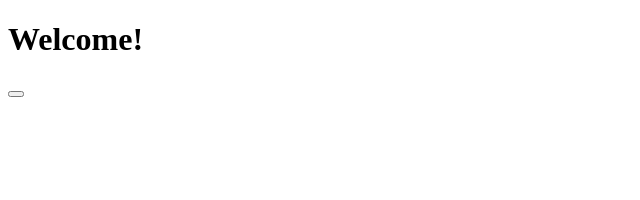
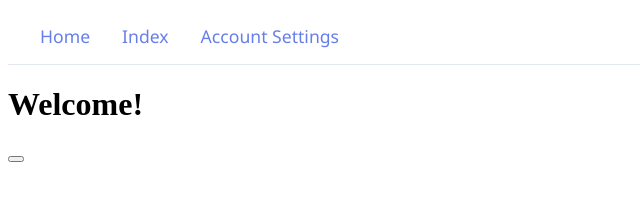
Before and after one commit to GravitiMusic/edc-phl-cs-375-project, a website: page app/public/pages/index.html in a window 1280 px wide. Shown: the whole page, without its empty margins (0-640 px from the left). Drawn offline with nearby package versions, Linux system fonts and the light colour scheme; files whose address does not match are found by name.

Commit message:
Create navbar, update account register

```diff
--- a/app/public/css/home.css
+++ b/app/public/css/home.css
@@ -10,10 +10,8 @@ body {
   font-family: 'Segoe UI', Tahoma, Geneva, Verdana, sans-serif;
   background: linear-gradient(135deg, #667eea 0%, #764ba2 100%);
   min-height: 100vh;
-  display: flex;
-  justify-content: center;
-  align-items: center;
-  padding: 2rem;
+  margin: 0;
+  padding: 0;
 }
 
 .container {
@@ -23,6 +21,15 @@ body {
   box-shadow: 0 8px 24px rgba(0, 0, 0, 0.15);
   max-width: 600px;
   width: 100%;
+  margin: 2rem auto;
+}
+
+.main-content-wrapper {
+  display: flex;
+  flex-direction: column;
+  align-items: center; /* center the container horizontally */
+  justify-content: flex-start;
+  padding-top: 2rem; /* space below navbar */
 }
 
 h1 {
--- /dev/null
+++ b/app/public/css/navbar.css
@@ -0,0 +1,37 @@
+/* Navbar Styles */
+.navbar {
+  width: 100%;
+  background: #fff;
+  border-bottom: 1px solid #e2e8f0;
+  position: relative;
+  top: 0;
+  left: 0;
+  z-index: 100;
+}
+.navbar ul {
+  list-style: none;
+  margin: 0;
+  padding: 0 2rem;
+  display: flex;
+  flex-direction: row;
+  align-items: center;
+  height: 56px;
+}
+.navbar li {
+  margin-right: 2rem;
+  font-family: 'Segoe UI', Tahoma, Geneva, Verdana, sans-serif;
+
+}
+.navbar li:last-child {
+  margin-right: 0;
+}
+.navbar a {
+  text-decoration: none;
+  color: #667eea;
+  font-weight: 500;
+  font-size: 1.1rem;
+  transition: color 0.2s;
+}
+.navbar a:hover {
+  color: #5a67d8;
+}
--- a/app/public/js/register.js
+++ b/app/public/js/register.js
@@ -1,4 +1,5 @@
 let usernameInput = document.getElementById("username");
+let emailInput = document.getElementById("email");
 let passwordInput = document.getElementById("password");
 let registerButton = document.getElementById("submit");
 let messageElement = document.getElementById("message");
@@ -7,10 +8,11 @@ registerButton.addEventListener("click", async (e) => {
     e.preventDefault(); // Prevent form from submitting normally
 
     let user = usernameInput.value;
+    let email = emailInput.value;
     let pass = passwordInput.value;
 
     // Basic validation
-    if (!user || !pass) {
+    if (!user || !pass || !email) {
         showMessage("Please enter username and password", true);
         return;
     }
@@ -27,6 +29,7 @@ registerButton.addEventListener("click", async (e) => {
             },
             body: JSON.stringify({
                 username: user,
+                email: email,
                 password: pass
             })
         });
--- a/app/public/pages/index.html
+++ b/app/public/pages/index.html
@@ -4,8 +4,17 @@
 	<meta charset="utf-8">
 	<meta name="viewport" content="width=device-width, initial-scale=1">
 	<title>Index</title>
+  <link rel="stylesheet" href="../css/navbar.css" />
 </head>
 <body>
+	<!-- Navigation Bar -->
+	<nav class="navbar">
+		<ul>
+			<li><a href="home.html">Home</a></li>
+			<li><a href="index.html">Index</a></li>
+			<li><a href="account-settings.html">Account Settings</a></li>
+		</ul>
+	</nav>
 	<h1>Welcome!</h1>
 
 	<div id = "editor"></div>
```
Also changed, not shown: app/public/pages/account-settings.html (+9 -0 lines), app/public/pages/home.html (+12 -0 lines), app/public/pages/register.html (+5 -0 lines).
